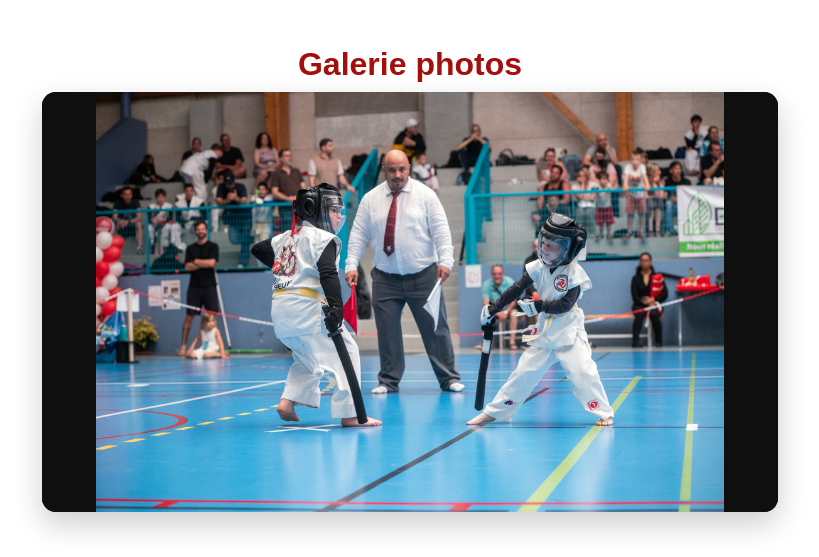
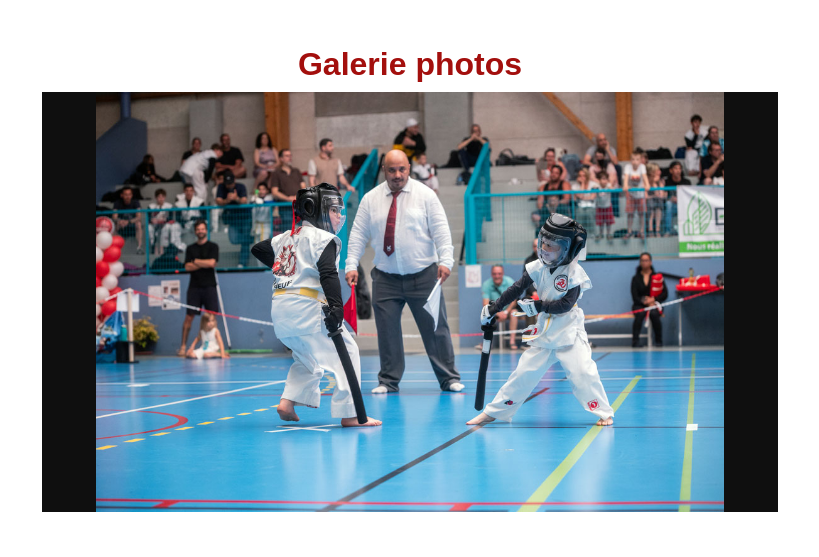
Before and after one commit to RemiBoutteau/KobukanKendojo, a plain HTML site: page index.html in a window 1280 px wide. Shown: the part 2450-3007 px from the top of the page, without its empty margins (230-1049 px from the left). Drawn offline with nearby package versions, Linux system fonts and the light colour scheme; a web font is replaced by a local one.

Commit message:
style galery

```diff
--- a/css/styles.css
+++ b/css/styles.css
@@ -69,8 +69,6 @@ body {
 .rotating-gallery {
   position: relative;
   overflow: hidden;
-  border-radius: 14px;
-  box-shadow: 0 12px 30px rgba(0, 0, 0, 0.2);
   background: radial-gradient(circle at 20% 20%, rgba(224, 0, 0, 0.12), transparent 45%),
               radial-gradient(circle at 80% 30%, rgba(255, 59, 59, 0.12), transparent 40%),
               #0f0f0f;
@@ -121,7 +119,6 @@ p {
 .map-embed {
   width: 100%;
   max-width: 100%;
-  border-radius: 8px;
   overflow: hidden;
 }
 
```
